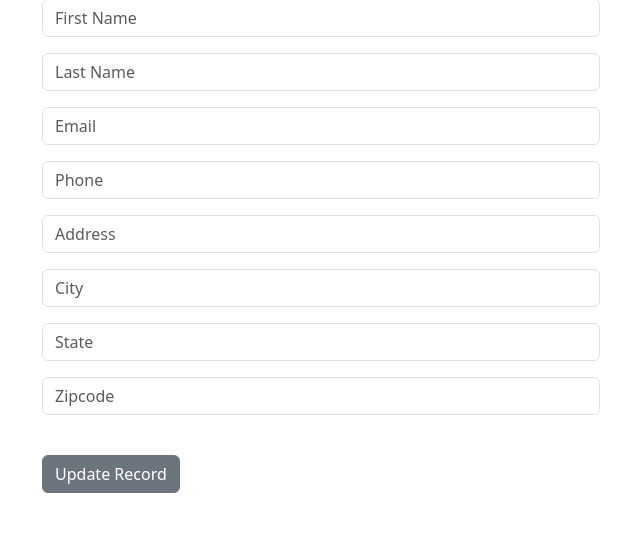
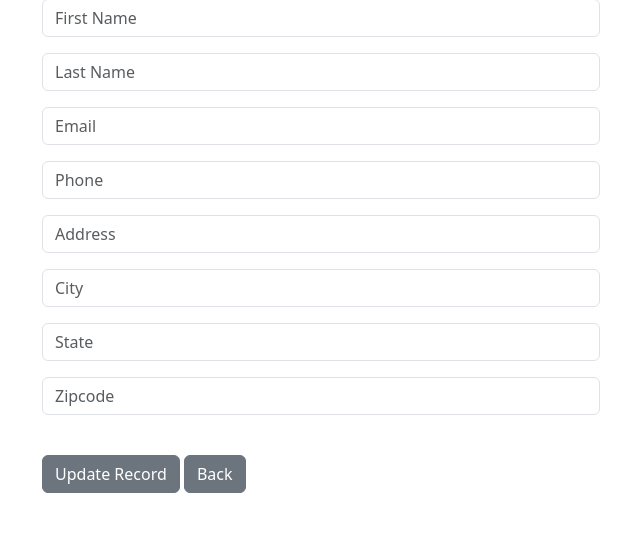
Before and after one commit to matibenavides/Django-CRM, a Django app: template website/templates/update_record.html in a window 1280 px wide. Shown: the part 137-694 px from the top of the page, without its empty margins (319-959 px from the left). Run offline with Django 5.2, Linux system fonts and the light colour scheme; the template is opened without the code that fills it: values that come from a table or form of the project are taken from there, others are empty.

Commit message:
detalle boton volver, en el update

```diff
--- a/website/templates/update_record.html
+++ b/website/templates/update_record.html
@@ -13,7 +13,7 @@
 
         <br/>
         <button type="submit" class="btn btn-secondary">Update Record</button>
-
+        <a href="{% url 'home' %}" class="btn btn-secondary">Back</a>
     </form>
 
 </div>
```
